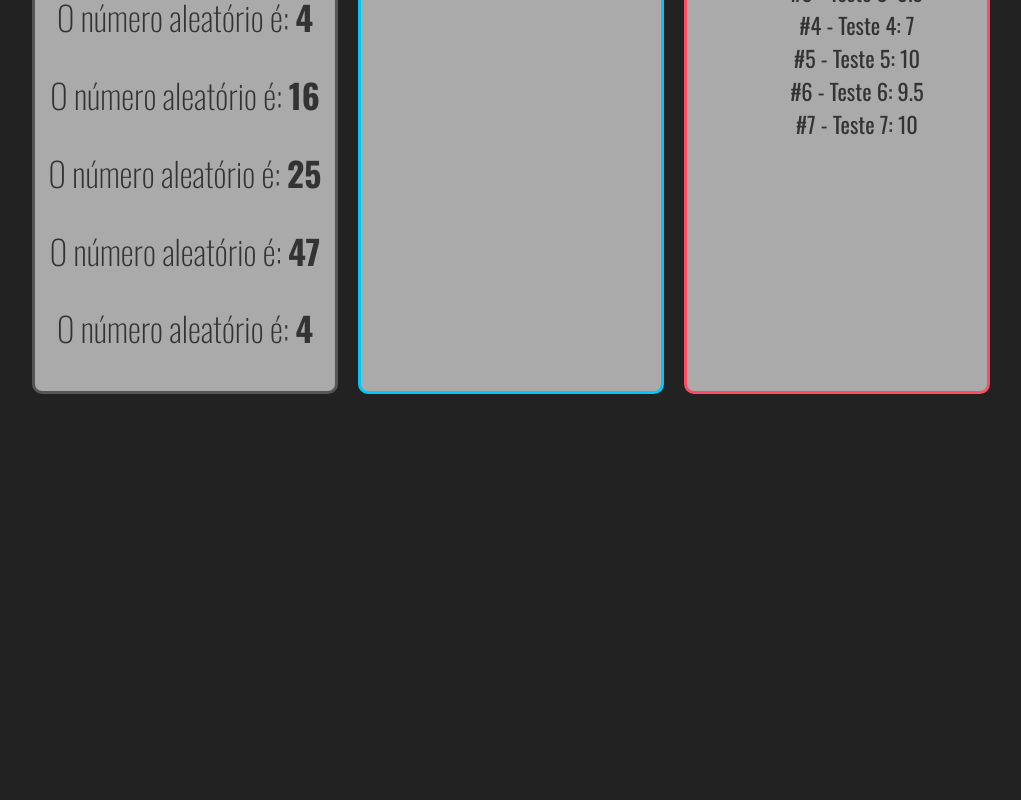
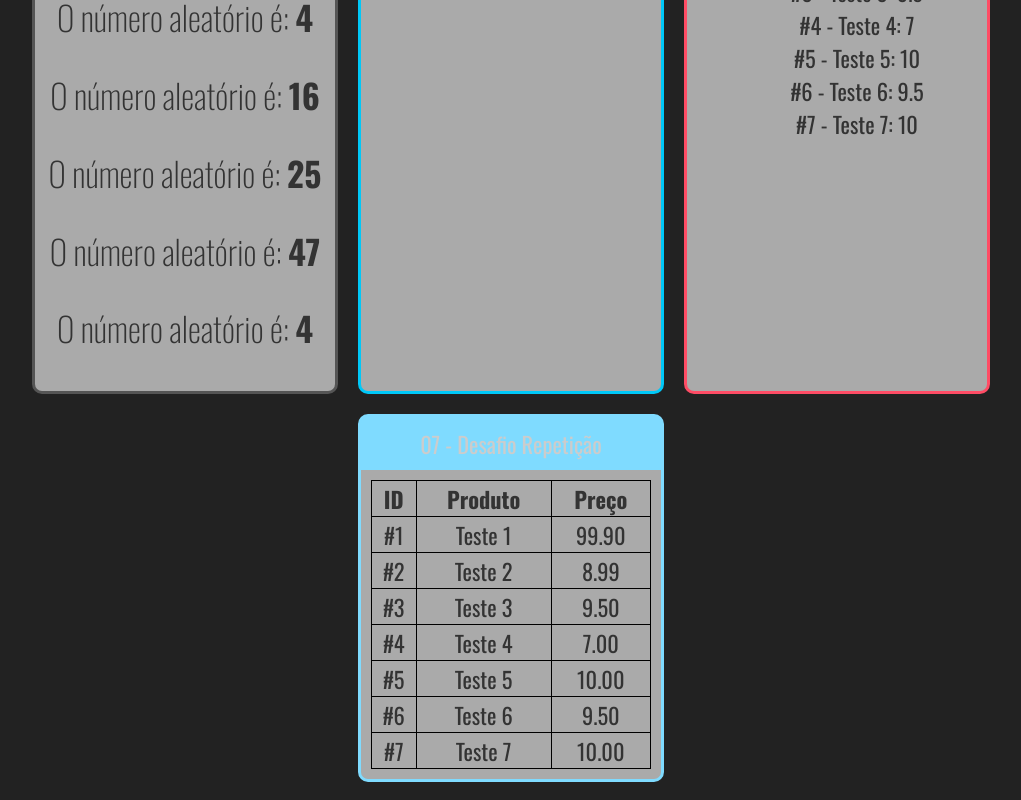
Before and after one commit to matheusrf96/fundamentos-react, a React (Create React App) app: page / in a window 1280 px wide. Shown: the part 576-1376 px from the top of the page, without its empty margins (129-1150 px from the left). Before the commit the page ends 988 px from the top, so only its background shows below. Built offline with nearby package versions, Linux system fonts and the light colour scheme.

Commit message:
Create products table

```diff
--- a/src/App.jsx
+++ b/src/App.jsx
@@ -7,6 +7,7 @@ import Aleatorio from './components/basic/Aleatorio'
 import Familia from './components/basic/Familia'
 import FamiliaMembro from './components/basic/FamiliaMembro'
 import ListaAlunos from './components/repetition/ListaAlunos'
+import TabelaProdutos from './components/repetition/TabelaProdutos'
 
 import Card from './components/layout/Card'
 
@@ -50,6 +51,10 @@ const App = () => {
                 <Card title="06 - Repetição" color="#FF4C65">
                     <ListaAlunos />
                 </Card>
+
+                <Card title="07 - Desafio Repetição" color="#7FDBFF">
+                    <TabelaProdutos />
+                </Card>
             </div>
         </div>
     )
--- /dev/null
+++ b/src/components/repetition/TabelaProdutos.jsx
@@ -0,0 +1,29 @@
+import React from 'react'
+
+import products from '../../data/produtos'
+
+const TabelaProdutos = (props) => {
+    const productsList = products.map((product, i) => {
+        return (
+            <tr>
+                <td>#{ product.id }</td>
+                <td>{ product.name }</td>
+                <td>{ product.price.toFixed(2) }</td>
+            </tr>
+        )
+    })
+
+    return (
+        <table className="styled-table">
+            <tr>
+                <th>ID</th>
+                <th>Produto</th>
+                <th>Preço</th>
+            </tr>
+
+            { productsList }
+        </table>
+    )
+}
+
+export default TabelaProdutos
--- /dev/null
+++ b/src/data/produtos.js
@@ -0,0 +1,11 @@
+const productsList = [
+    { id: 1, name: 'Teste 1', price: 99.90 },
+    { id: 2, name: 'Teste 2', price: 8.99 },
+    { id: 3, name: 'Teste 3', price: 9.5 },
+    { id: 4, name: 'Teste 4', price: 7.0 },
+    { id: 5, name: 'Teste 5', price: 10.0 },
+    { id: 6, name: 'Teste 6', price: 9.5 },
+    { id: 7, name: 'Teste 7', price: 10.0 },
+]
+
+export default productsList
--- a/src/index.css
+++ b/src/index.css
@@ -9,3 +9,12 @@ body {
 h1, h2, h3 {
     font-weight: 200;
 }
+
+table, td, th {
+    border: 1px solid black;
+}
+
+table {
+    width: 100%;
+    border-collapse: collapse;
+}
```
